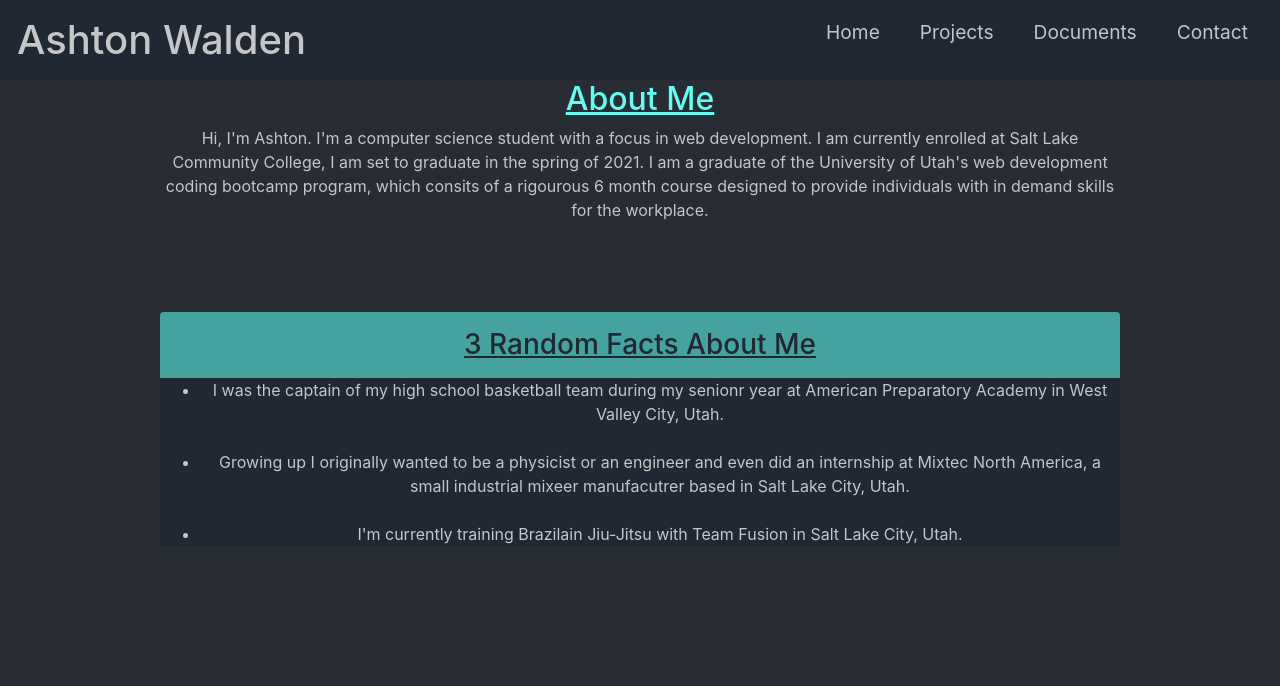
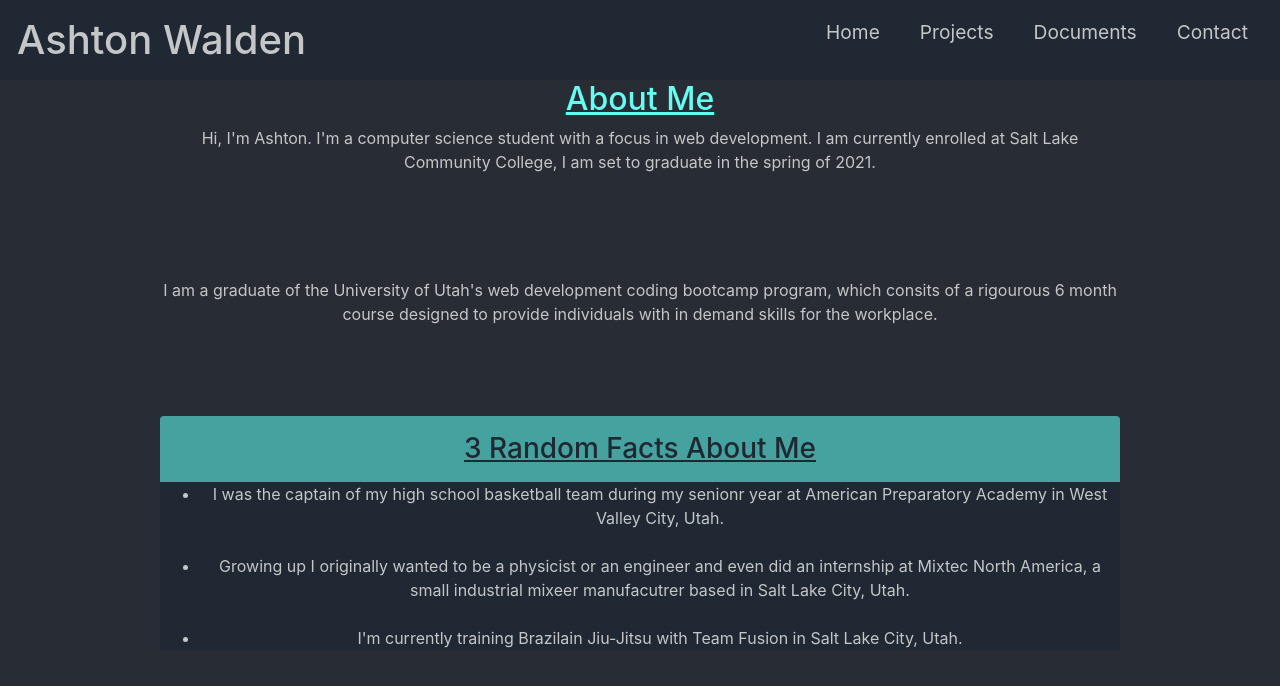
Before and after one commit to ashtonwalden34/react-portfolio, a React (Create React App) app: page /#/ in a window 1280 px wide. Shown: the top 686 px of the page. Built offline with nearby package versions, Linux system fonts and the light colour scheme.

Commit message:
added more home content

```diff
--- a/src/Pages/Home.js
+++ b/src/Pages/Home.js
@@ -11,7 +11,9 @@ const HOME = () => (
       <p className='aboutMeBody'>
         Hi, I'm Ashton. I'm a computer science student with a focus in web development.
         I am currently enrolled at Salt Lake Community College, I am set to graduate in the spring of 2021.
-
+      </p>
+      <br></br>
+      <p className='aboutMeBody'>
         I am a graduate of the University of Utah's web development coding bootcamp program, which consits of a rigourous 6 month
         course designed to provide individuals with in demand skills for the workplace.
       </p>
```
